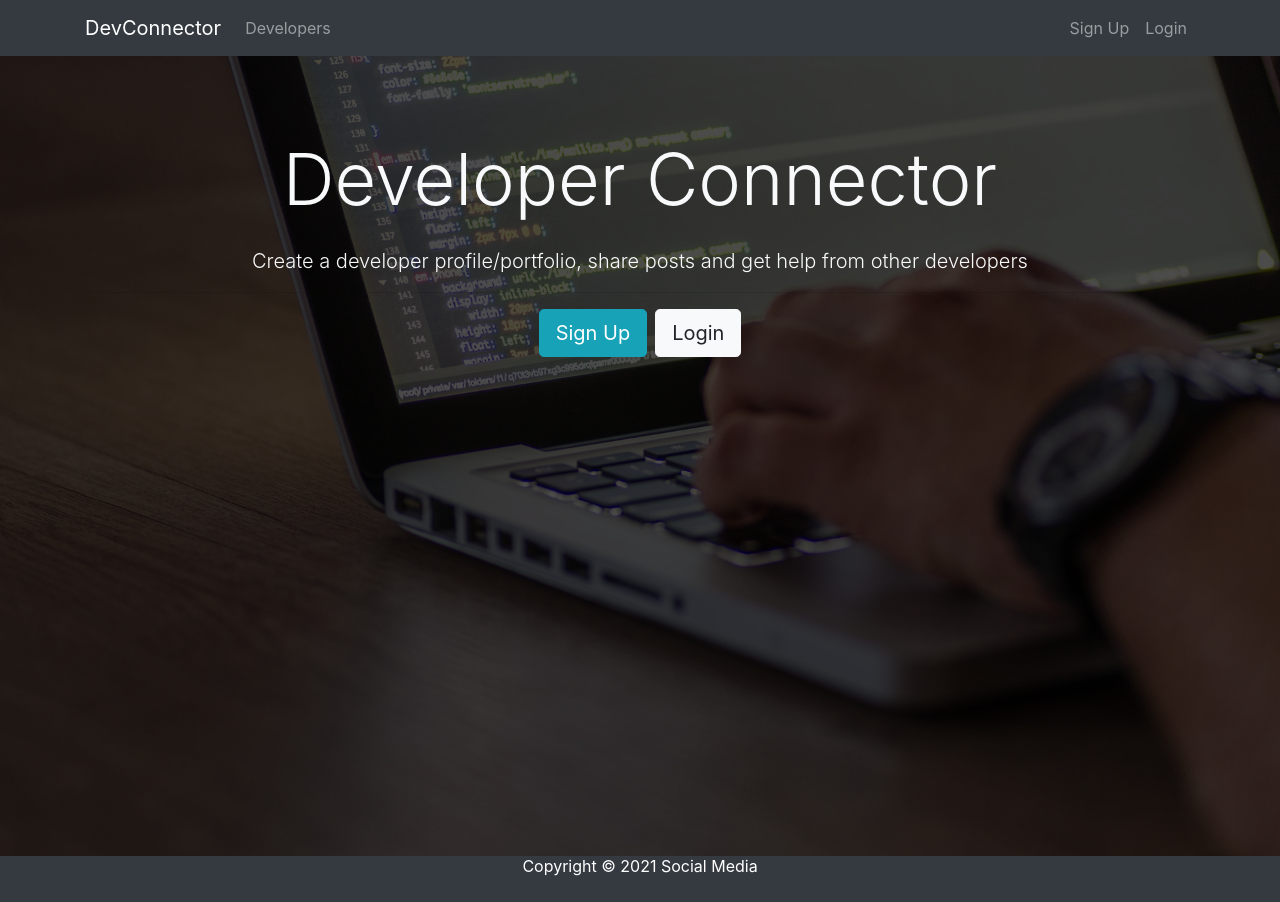
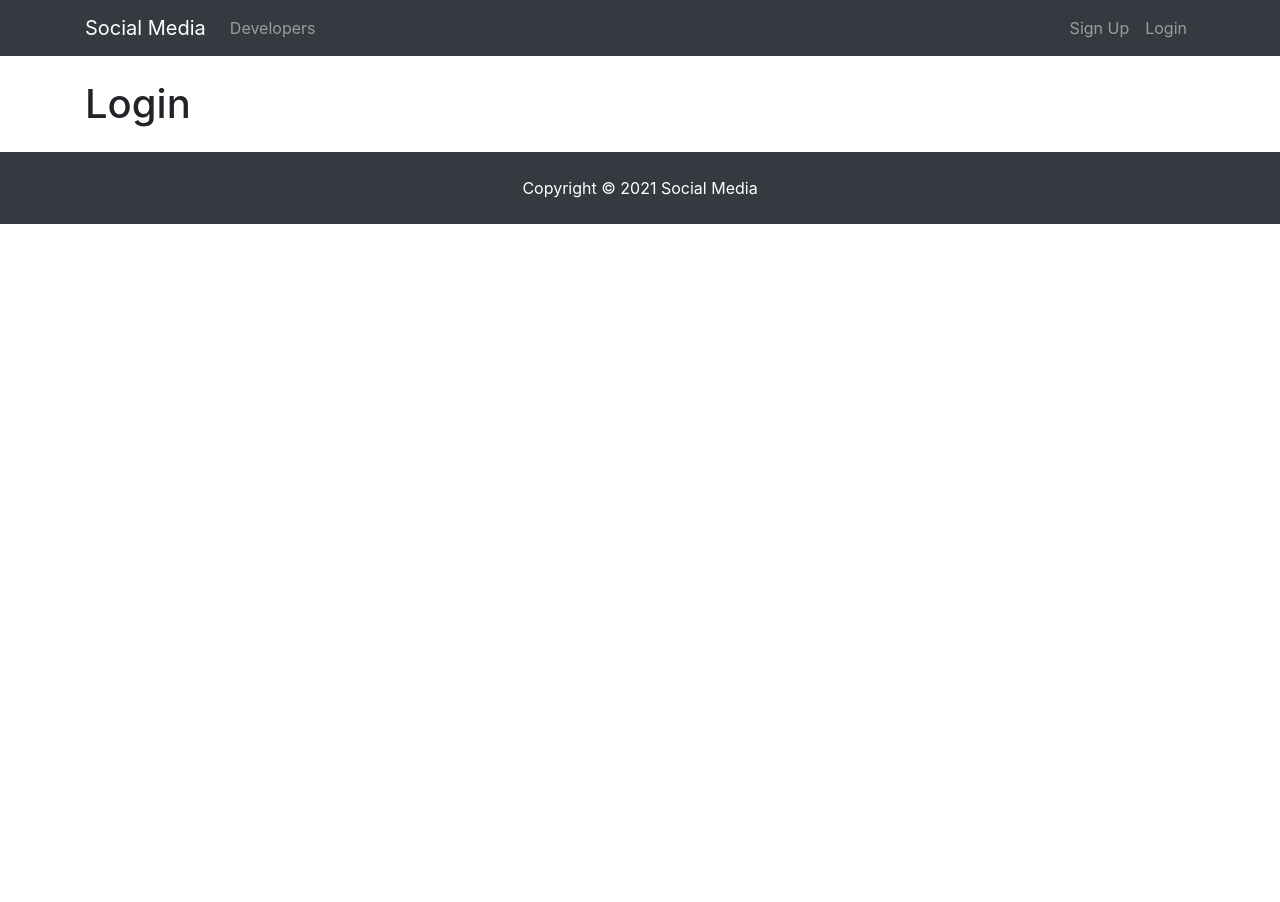
Before and after one commit to mdiktushar/Social-Media, a React (Create React App) app in the folder client/: page /login in a window 1280 px wide. After the commit the page ends 800 px from the top, so only its background shows below. Built offline with nearby package versions, Linux system fonts and the light colour scheme.

Commit message:
Router and Route (33)

```diff
--- a/client/package.json
+++ b/client/package.json
@@ -8,7 +8,8 @@
     "@testing-library/user-event": "^12.8.3",
     "react": "^17.0.2",
     "react-dom": "^17.0.2",
-    "react-scripts": "4.0.3",
+    "react-router-dom": "^5.2.0",
+    "react-scripts": "^4.0.3",
     "web-vitals": "^1.1.2"
   },
   "scripts": {
--- a/client/src/App.js
+++ b/client/src/App.js
@@ -1,19 +1,31 @@
+import React, { Component } from 'react';
+import { BrowserRouter as Router, Route} from 'react-router-dom'
+
+import Navbar from './components/layout/Navbar';
+import Footer from './components/layout/Footer'
+import Landing from './components/layout/Landing';
+import Register from './components/auth/Register';
+import Login from './components/auth/Login';
 
 import './App.css';
 
-import Navbar  from './components/Layout/Navbar';
-import Footer from './components/Layout/Footer';
-import Landing from './components/Layout/Landing';
+class App extends Component {
+  render() {
+    return (
+      <Router>
+        <div className="App">
+          <Navbar />
+          <Route exact path="/" component={ Landing } />
+          <div className="container">
+            <Route exact path="/register" component={ Register } />
+            <Route exact path="/login" component={ Login } />
+          </div>
+          <Footer />
+        </div>
+      </Router>
 
-
-function App() {
-  return (
-    <div className="App">
-      <Navbar/>
-      <Landing/>
-      <Footer/>
-    </div>
-  );
+    );
+  }
 }
 
 export default App;
--- a/client/src/components/Layout/Landing.js
+++ b/client/src/components/Layout/Landing.js
@@ -1,4 +1,5 @@
 import React, { Component } from 'react'
+import { Link } from 'react-router-dom'
 
 class Landing extends Component {
     render() {
@@ -13,8 +14,8 @@
                         </h1>
                         <p className="lead"> Create a developer profile/portfolio, share posts and get help from other developers</p>
                         <hr />
-                        <a href="register.html" className="btn btn-lg btn-info mr-2">Sign Up</a>
-                        <a href="login.html" className="btn btn-lg btn-light">Login</a>
+                        <Link to="/register" className="btn btn-lg btn-info mr-2">Sign Up</Link>
+                        <Link to="/login" className="btn btn-lg btn-light">Login</Link>
                     </div>
                     </div>
                 </div>
--- a/client/src/components/Layout/Navbar.js
+++ b/client/src/components/Layout/Navbar.js
@@ -1,4 +1,6 @@
 import React, { Component } from 'react'
+import { Link } from 'react-router-dom'
+
 
 class Navbar extends Component {
     render() {
@@ -6,7 +8,7 @@
             // Navbar
             <nav className="navbar navbar-expand-sm navbar-dark bg-dark mb-4">
                 <div className="container">
-                <a className="navbar-brand" href="landing.html">DevConnector</a>
+                <Link className="navbar-brand" to="/">Social Media</Link>
                 <button className="navbar-toggler" type="button" data-toggle="collapse" data-target="#mobile-nav">
                     <span className="navbar-toggler-icon"></span>
                 </button>
@@ -14,17 +16,17 @@
                 <div className="collapse navbar-collapse" id="mobile-nav">
                     <ul className="navbar-nav mr-auto">
                     <li className="nav-item">
-                        <a className="nav-link" href="profiles.html"> Developers
-                        </a>
+                        <Link className="nav-link" to="/profiles"> {' '} Developers
+                        </Link>
                     </li>
                     </ul>
 
                     <ul className="navbar-nav ml-auto">
                     <li className="nav-item">
-                        <a className="nav-link" href="register.html">Sign Up</a>
+                        <Link className="nav-link" to="/register">Sign Up</Link>
                     </li>
                     <li className="nav-item">
-                        <a className="nav-link" href="login.html">Login</a>
+                        <Link className="nav-link" to="/login">Login</Link>
                     </li>
                     </ul>
                 </div>
--- /dev/null
+++ b/client/src/components/auth/Login.js
@@ -0,0 +1,13 @@
+import React, { Component } from 'react'
+
+class Login extends Component {
+    render() {
+        return (
+            <div>
+                <h1>Login</h1>
+            </div>
+        )
+    }
+}
+
+export default Login
--- /dev/null
+++ b/client/src/components/auth/Register.js
@@ -0,0 +1,13 @@
+import React, { Component } from 'react'
+
+class Register extends Component {
+    render() {
+        return (
+            <div>
+                <h1>Register</h1>
+            </div>
+        )
+    }
+}
+
+export default Register
```
Also changed, not shown: 1 other file (tests, documents, lock files or other folders).
